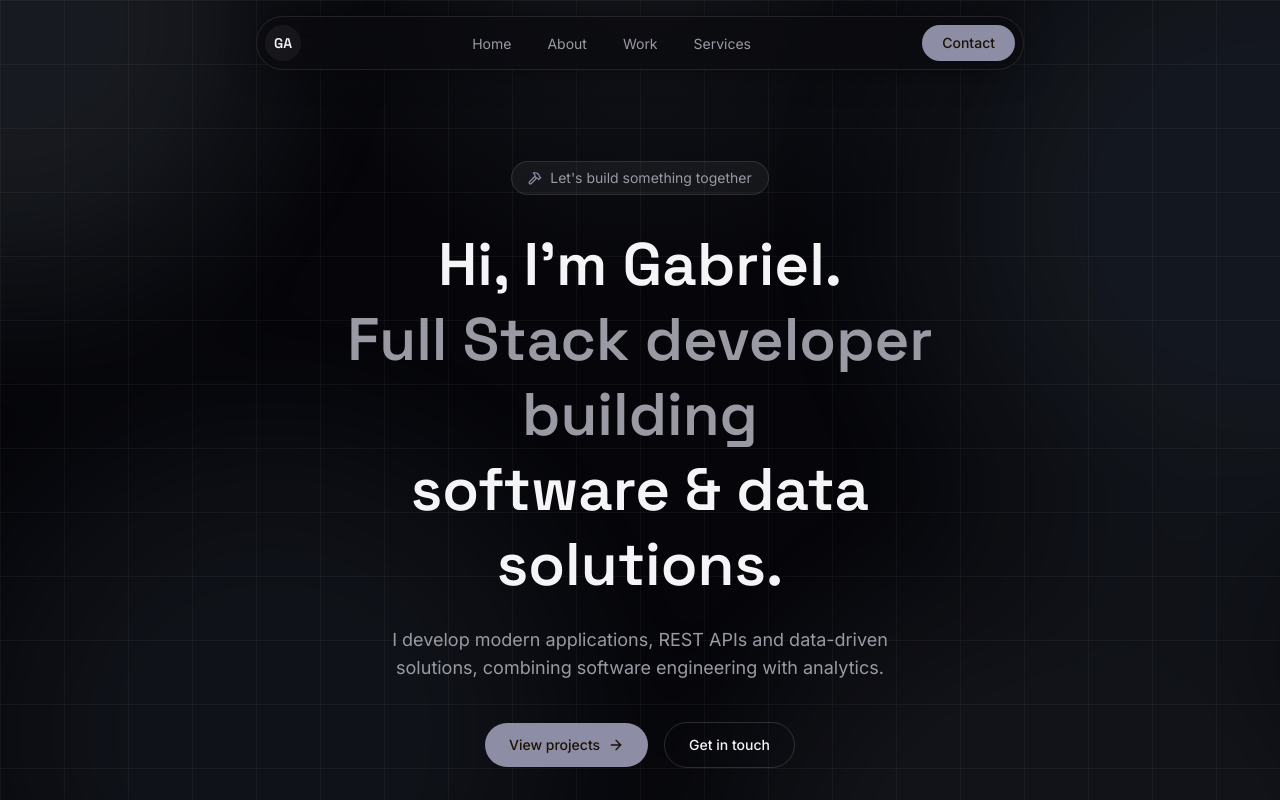
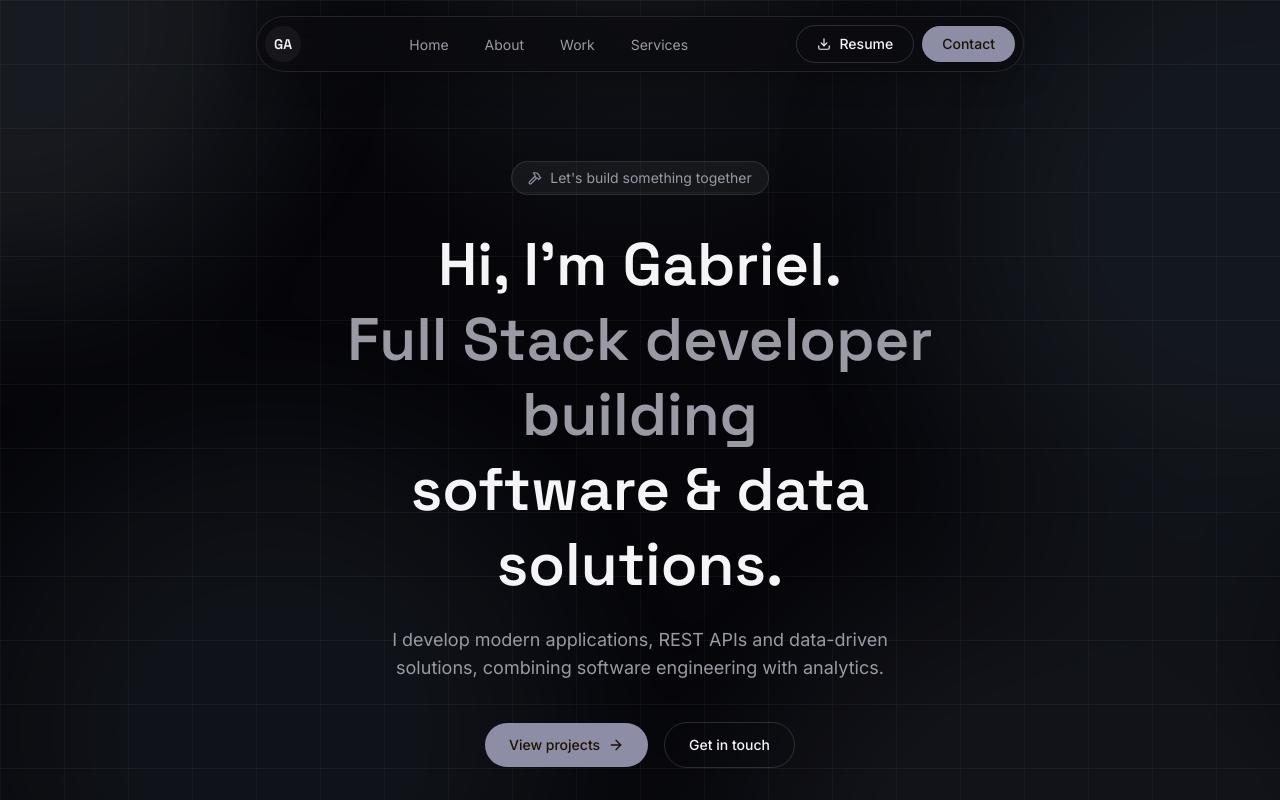
Before and after one commit to Alexandroni07/portfolio-gabriel-alexandroni, a Next.js app: page / in a window 1280 px wide. Shown: the top 800 px of the page. Built offline with nearby package versions, Linux system fonts and the light colour scheme.

Commit message:
Feat: Add resume button in navbar

```diff
--- a/src/components/Navbar.tsx
+++ b/src/components/Navbar.tsx
@@ -2,7 +2,7 @@
 
 import { useState } from "react";
 import Link from "next/link";
-import { Menu, X } from "lucide-react";
+import { Download, Menu, X } from "lucide-react";
 
 const NAV_LINKS = [
   { href: "#home", label: "Home" },
@@ -37,12 +37,22 @@ export function Navbar() {
           ))}
         </ul>
 
-        <Link
-          href="#contact"
-          className="hidden rounded-full bg-accent px-5 py-2 text-sm font-medium text-accent-foreground transition-transform hover:scale-[1.03] md:inline-flex"
-        >
-          Contact
-        </Link>
+        <div className="hidden items-center gap-2 md:flex">
+          <a
+            href="/ResumeGabrielAlexandroni.pdf"
+            download
+            className="inline-flex items-center gap-2 rounded-full border border-white/15 px-5 py-2 text-sm font-medium text-foreground transition-colors hover:bg-white/5"
+          >
+            <Download size={14} />
+            Resume
+          </a>
+          <Link
+            href="#contact"
+            className="inline-flex items-center gap-2 rounded-full bg-accent px-5 py-2 text-sm font-medium text-accent-foreground transition-transform hover:scale-[1.03]"
+          >
+            Contact
+          </Link>
+        </div>
 
         <button
           type="button"
@@ -70,6 +80,17 @@ export function Navbar() {
               </li>
             ))}
             <li>
+              <a
+                href="/ResumeGabrielAlexandroni.pdf"
+                download
+                onClick={() => setOpen(false)}
+                className="mt-1 flex items-center justify-center gap-2 rounded-xl border border-white/15 px-4 py-3 text-sm font-medium text-foreground"
+              >
+                <Download size={14} />
+                Resume
+              </a>
+            </li>
+            <li>
               <Link
                 href="#contact"
                 onClick={() => setOpen(false)}
--- a/src/data/projects.ts
+++ b/src/data/projects.ts
@@ -75,8 +75,8 @@ export const projects: Project[] = [
       }
     ],
     links: [
-      { label: "Protótipo", href: "https://www.figma.com/design/tJNfiOKkPmLxu5IaT2ybzF/Site-da-catequese?node-id=89-180&t=sF0R4s2AKA5XfGHj-1" },
-      { label: "Site", href: "https://kerigma-classroom.vercel.app/" },
+      { label: "First Prototype", href: "https://www.figma.com/design/tJNfiOKkPmLxu5IaT2ybzF/Site-da-catequese?node-id=89-180&t=sF0R4s2AKA5XfGHj-1" },
+      { label: "WebSite", href: "https://kerigma-classroom.vercel.app/" },
     ],
   },
   {
@@ -114,9 +114,9 @@ export const projects: Project[] = [
     ],
     links: [
       { label: "GitHub", href: "https://github.com/unb-mds/2025-2-OncoMap" },
-      { label: "Documentação", href: "https://unb-mds.github.io/2025-2-OncoMap/"},
+      { label: "Documentation", href: "https://unb-mds.github.io/2025-2-OncoMap/"},
       { label: "Story Map", href: "https://www.figma.com/board/8Jsltq8BOL65CsMoRWFjik/Template-MDS--Copy-?node-id=0-1&p=f&t=JH6OD1aH87OWOi89-0" },
-      { label: "Site", href: "https://oncomap.onrender.com/" },
+      { label: "WebSite", href: "https://oncomap.onrender.com/" },
     ],
   },
 ];
```
Also changed, not shown: 1 other file (tests, documents, lock files or other folders).
